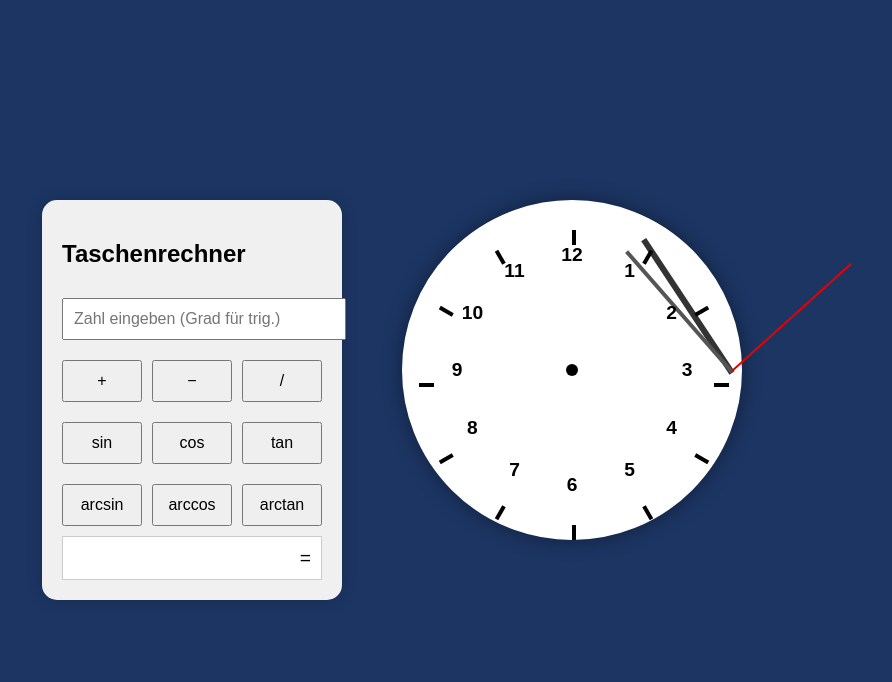
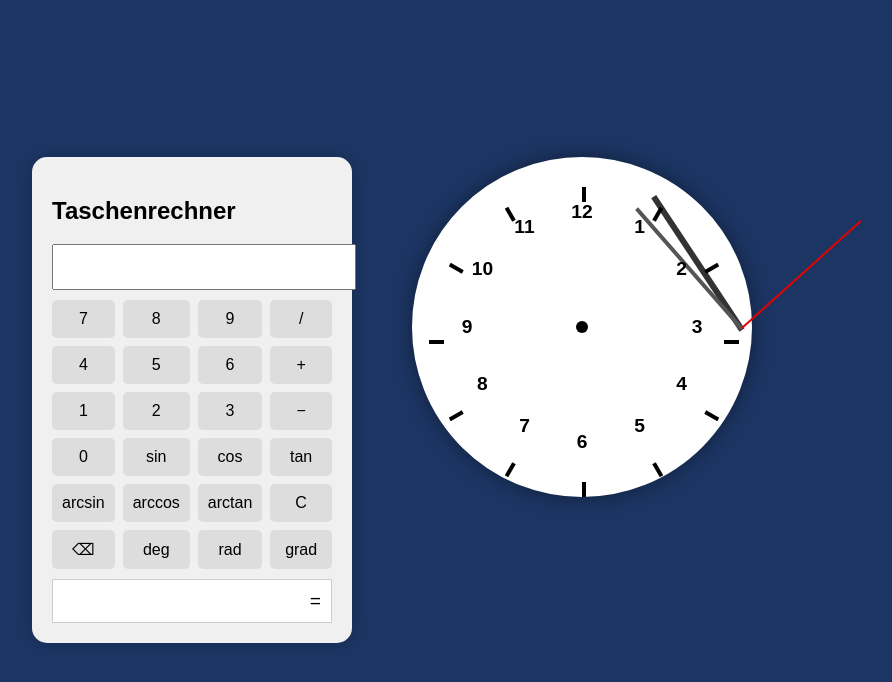
Before and after one commit to ibinsandig/Prog2, a plain HTML site: page Pi_Server/index.html in a window 1280 px wide. Shown: the whole page, without its empty margins (248-1140 px from the left). Drawn offline with Linux system fonts and the light colour scheme.

Commit message:
Refactor calculator layout and enhance functionality with new operations and improved styling

```diff
--- a/Pi_Server/index.html
+++ b/Pi_Server/index.html
@@ -85,30 +85,43 @@
       border-radius: 15px;
       box-shadow: 0 0 15px rgba(0,0,0,0.2);
       color: #000;
-      width: 260px;
+      width: 280px;
     }
 
-    .calculator input, .calculator button {
+    .calculator input {
       width: 100%;
       padding: 10px;
-      margin-top: 10px;
-      font-size: 1em;
+      font-size: 1.2em;
+      text-align: right;
+      margin-bottom: 10px;
     }
 
-    .functions {
+    .buttons {
       display: grid;
-      grid-template-columns: 1fr 1fr 1fr;
-      gap: 10px;
-      margin-top: 10px;
+      grid-template-columns: repeat(4, 1fr);
+      gap: 8px;
     }
 
-    .calculator .result {
+    .buttons button {
+      padding: 10px;
+      font-size: 1em;
+      background: #ddd;
+      border: none;
+      border-radius: 5px;
+      cursor: pointer;
+    }
+
+    .buttons button:hover {
+      background: #ccc;
+    }
+
+    .result {
+      margin-top: 10px;
+      padding: 10px;
+      font-size: 1.2em;
       background: #fff;
-      padding: 10px;
-      margin-top: 10px;
-      font-size: 1.2em;
+      border: 1px solid #ccc;
       text-align: right;
-      border: 1px solid #ccc;
     }
   </style>
 </head>
@@ -117,17 +130,37 @@
     <!-- Taschenrechner -->
     <div class="calculator">
       <h2>Taschenrechner</h2>
-      <input type="text" id="inputValue" placeholder="Zahl eingeben (Grad für trig.)">
-      <div class="functions">
+      <input type="text" id="display" readonly />
+      <div class="buttons">
+        <button onclick="append('7')">7</button>
+        <button onclick="append('8')">8</button>
+        <button onclick="append('9')">9</button>
+        <button onclick="operate('/')">/</button>
+
+        <button onclick="append('4')">4</button>
+        <button onclick="append('5')">5</button>
+        <button onclick="append('6')">6</button>
         <button onclick="operate('+')">+</button>
+
+        <button onclick="append('1')">1</button>
+        <button onclick="append('2')">2</button>
+        <button onclick="append('3')">3</button>
         <button onclick="operate('-')">−</button>
-        <button onclick="operate('/')">/</button>
+
+        <button onclick="append('0')">0</button>
         <button onclick="operate('sin')">sin</button>
         <button onclick="operate('cos')">cos</button>
         <button onclick="operate('tan')">tan</button>
+
         <button onclick="operate('asin')">arcsin</button>
         <button onclick="operate('acos')">arccos</button>
         <button onclick="operate('atan')">arctan</button>
+        <button onclick="clearDisplay()">C</button>
+
+        <button onclick="backspace()">⌫</button>
+        <button onclick="setUnit('deg')">deg</button>
+        <button onclick="setUnit('rad')">rad</button>
+        <button onclick="setUnit('grad')">grad</button>
       </div>
       <div class="result" id="result">=</div>
     </div>
@@ -142,6 +175,68 @@
   </div>
 
   <script>
+    let unit = "deg";
+
+    function setUnit(u) {
+      unit = u;
+      document.getElementById("result").innerText = `Winkeleinheit: ${u}`;
+    }
+
+    function append(val) {
+      const display = document.getElementById("display");
+      display.value += val;
+    }
+
+    function clearDisplay() {
+      document.getElementById("display").value = "";
+      document.getElementById("result").innerText = "=";
+    }
+
+    function backspace() {
+      const display = document.getElementById("display");
+      display.value = display.value.slice(0, -1);
+    }
+
+    function operate(op) {
+      let input = parseFloat(document.getElementById("display").value);
+      if (isNaN(input)) {
+        document.getElementById("result").innerText = "Ungültig";
+        return;
+      }
+
+      const degToRad = x => x * Math.PI / 180;
+      const gradToRad = x => x * Math.PI / 200;
+      const convertInput = () => {
+        if (unit === "deg") return degToRad(input);
+        if (unit === "grad") return gradToRad(input);
+        return input;
+      };
+
+      const radToDeg = x => x * 180 / Math.PI;
+      const radToGrad = x => x * 200 / Math.PI;
+      const convertOutput = x => {
+        if (unit === "deg") return radToDeg(x);
+        if (unit === "grad") return radToGrad(x);
+        return x;
+      };
+
+      let result;
+      switch (op) {
+        case '+': result = input + input; break;
+        case '-': result = input - input; break;
+        case '/': result = input !== 0 ? input / input : "∞"; break;
+        case 'sin': result = Math.sin(convertInput()).toFixed(4); break;
+        case 'cos': result = Math.cos(convertInput()).toFixed(4); break;
+        case 'tan': result = Math.tan(convertInput()).toFixed(4); break;
+        case 'asin': result = convertOutput(Math.asin(input)).toFixed(2); break;
+        case 'acos': result = convertOutput(Math.acos(input)).toFixed(2); break;
+        case 'atan': result = convertOutput(Math.atan(input)).toFixed(2); break;
+        default: result = "Fehler";
+      }
+
+      document.getElementById("result").innerText = "= " + result;
+    }
+
     // Uhr initialisieren
     const clock = document.getElementById('clock');
     for (let i = 0; i < 12; i++) {
@@ -150,10 +245,11 @@
       tick.style.transform = `rotate(${i * 30}deg) translateY(-140px)`;
       clock.appendChild(tick);
     }
+
     for (let i = 1; i <= 12; i++) {
       const number = document.createElement('div');
       number.className = 'number';
-      const angle = (i * 30 - 90) * (Math.PI / 180);
+      const angle = (i * 30 - 90) * Math.PI / 180;
       const radius = 115;
       const x = radius * Math.cos(angle);
       const y = radius * Math.sin(angle);
@@ -162,61 +258,16 @@
       number.textContent = i;
       clock.appendChild(number);
     }
+
     function updateClock() {
       const now = new Date();
       const s = now.getSeconds(), m = now.getMinutes(), h = now.getHours();
       document.getElementById('second').style.transform = `rotate(${s * 6 + 90}deg)`;
       document.getElementById('minute').style.transform = `rotate(${m * 6 + s * 0.1 + 90}deg)`;
-      document.getElementById('hour').style.transform = `rotate(${(h % 12) * 30 + (m / 60) * 30 + 90}deg)`;
+      document.getElementById('hour').style.transform = `rotate(${(h % 12) * 30 + m * 0.5 + 90}deg)`;
     }
     setInterval(updateClock, 1000);
     updateClock();
-
-    // Taschenrechner-Funktionen
-    function operate(op) {
-      const input = parseFloat(document.getElementById('inputValue').value);
-      if (isNaN(input)) {
-        document.getElementById('result').innerText = 'Ungültige Eingabe';
-        return;
-      }
-
-      let result;
-      const degToRad = (deg) => deg * (Math.PI / 180);
-      const radToDeg = (rad) => rad * (180 / Math.PI);
-
-      switch (op) {
-        case '+':
-          result = input + input;
-          break;
-        case '-':
-          result = input - input;
-          break;
-        case '/':
-          result = input === 0 ? 'Unendlich' : input / input;
-          break;
-        case 'sin':
-          result = Math.sin(degToRad(input)).toFixed(4);
-          break;
-        case 'cos':
-          result = Math.cos(degToRad(input)).toFixed(4);
-          break;
-        case 'tan':
-          result = Math.tan(degToRad(input)).toFixed(4);
-          break;
-        case 'asin':
-          result = radToDeg(Math.asin(input)).toFixed(2);
-          break;
-        case 'acos':
-          result = radToDeg(Math.acos(input)).toFixed(2);
-          break;
-        case 'atan':
-          result = radToDeg(Math.atan(input)).toFixed(2);
-          break;
-        default:
-          result = 'Unbekannt';
-      }
-      document.getElementById('result').innerText = '= ' + result;
-    }
   </script>
 </body>
 </html>
```
